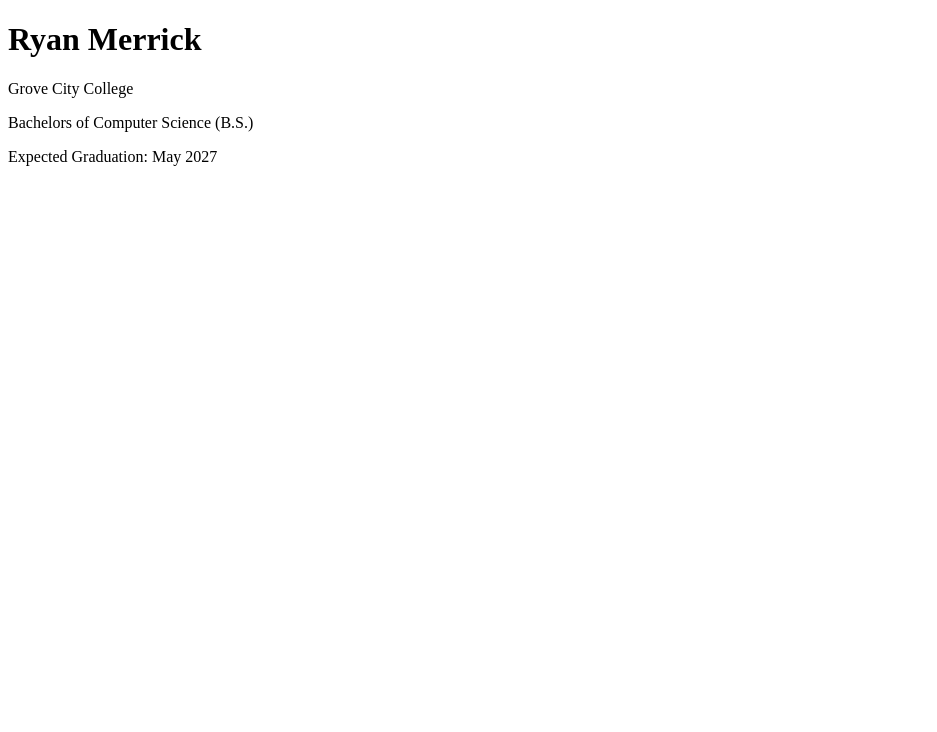
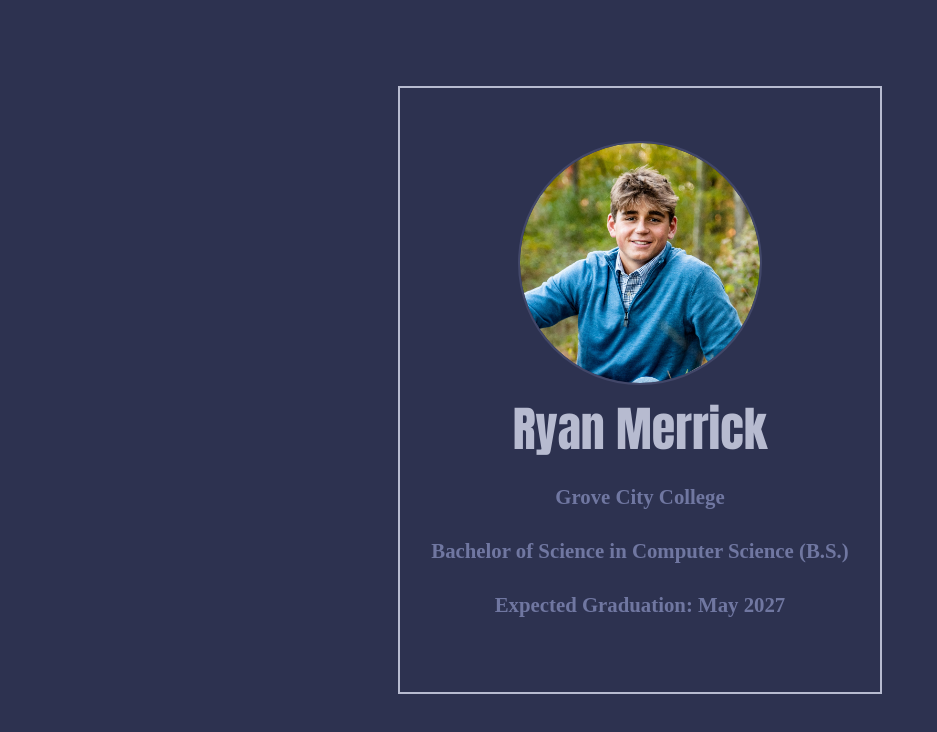
Before and after one commit to ryanwmerrick/ryanwmerrick.github.io, a plain HTML site: page about/index.html in a window 1280 px wide. Shown: the whole page, without its empty margins (0-937 px from the left). Drawn offline with Linux system fonts and the light colour scheme.

Commit message:
styled about page

```diff
--- a/about/index.html
+++ b/about/index.html
@@ -3,12 +3,23 @@
 <head>
     <meta charset="UTF-8">
     <meta name="viewport" content="width=device-width, initial-scale=1.0">
+    <link rel="stylesheet" href="style.css">
+    <script>href="index.js"</script>
+
     <title>About</title>
 </head>
 <body>
-    <h1>Ryan Merrick</h1>
-    <p>Grove City College</p>
-    <p>Bachelors of Computer Science (B.S.)</p>
-    <p>Expected Graduation: May 2027</p>
+    <div class="outerContainer">
+        <div class="container">
+            <img class="headshot" src="headshot.jpeg">
+
+            <h1 class="name">Ryan Merrick</h1>
+            <div class="info">
+                <h4 id="info1"> Grove City College</h4>
+                <h4 id="info2">Bachelor of Science in Computer Science (B.S.)</h4>
+                <h4 id="info3">Expected Graduation: May 2027</h4>
+            </div>
+        </div>
+    </div>
 </body>
 </html>
--- a/about/style.css
+++ b/about/style.css
@@ -1,3 +1,57 @@
 body{
     background-color: #2D3250;
+    display: flex;
+    justify-content: center;
 }
+.outerContainer{
+    margin-top: 10vh;
+    display: inline-block;
+    padding:5vh 2vh;
+    outline: 2px solid #B7BBD0;
+
+
+
+}
+.container{
+    display: flex;
+
+    align-items: center;
+    flex-direction: column;
+    padding: 15px;
+
+
+}
+.headshot{
+    width: 30vh;
+    border-radius: 50%;
+    outline: 2px solid #424769;
+
+
+}
+.name{
+    display: flex;
+    margin-top: 10px;
+    margin-bottom: 0px;
+    font-family:"impact" ;
+    font-size: 3em;
+    color: #B7BBD0;
+
+}
+.info{
+
+    display: flex;
+    flex-direction: column;
+    align-items: center;
+    margin-top: 10px;
+
+
+}
+#info1,#info2,#info3{
+    margin-top: 10px;
+    margin-bottom: 0px;
+    padding-bottom: 20px;
+    font-size: 1.3em;
+    color: #7077A1;
+
+
+}
--- a/style.css
+++ b/style.css
@@ -50,8 +50,8 @@ body{
 
 .page{
     font-family: "impact";
-    padding:2vh;
-    margin-bottom: 2vh;
+    padding:1.5vh;
+    margin-bottom: 1vh;
     text-decoration: underline;
     color: #B7BBD0;
 }
@@ -74,6 +74,6 @@ body{
     font-size: 4em;
 }
 #about{
-    font-size: 3em;
+    font-size: 4em;
     margin-bottom: 5vh;
 }
```
Also changed, not shown: about/headshot.jpeg (added).
